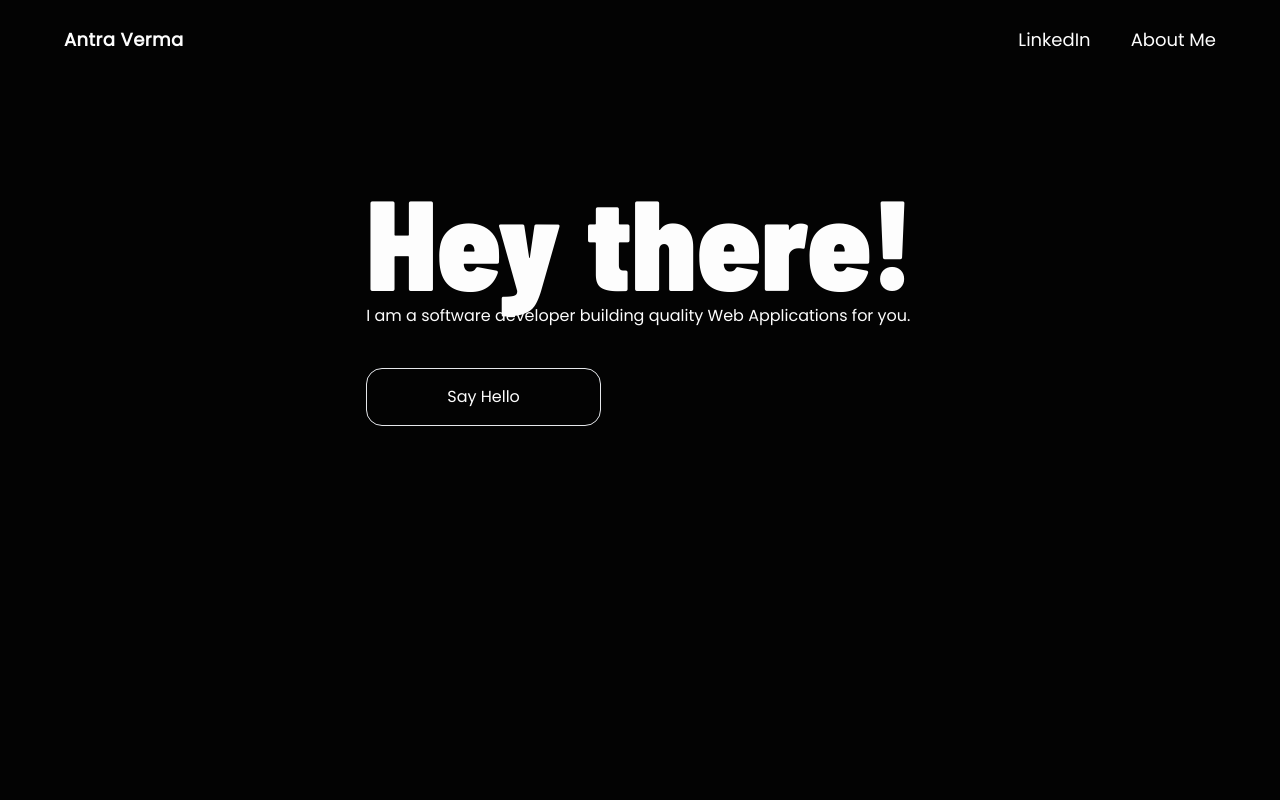
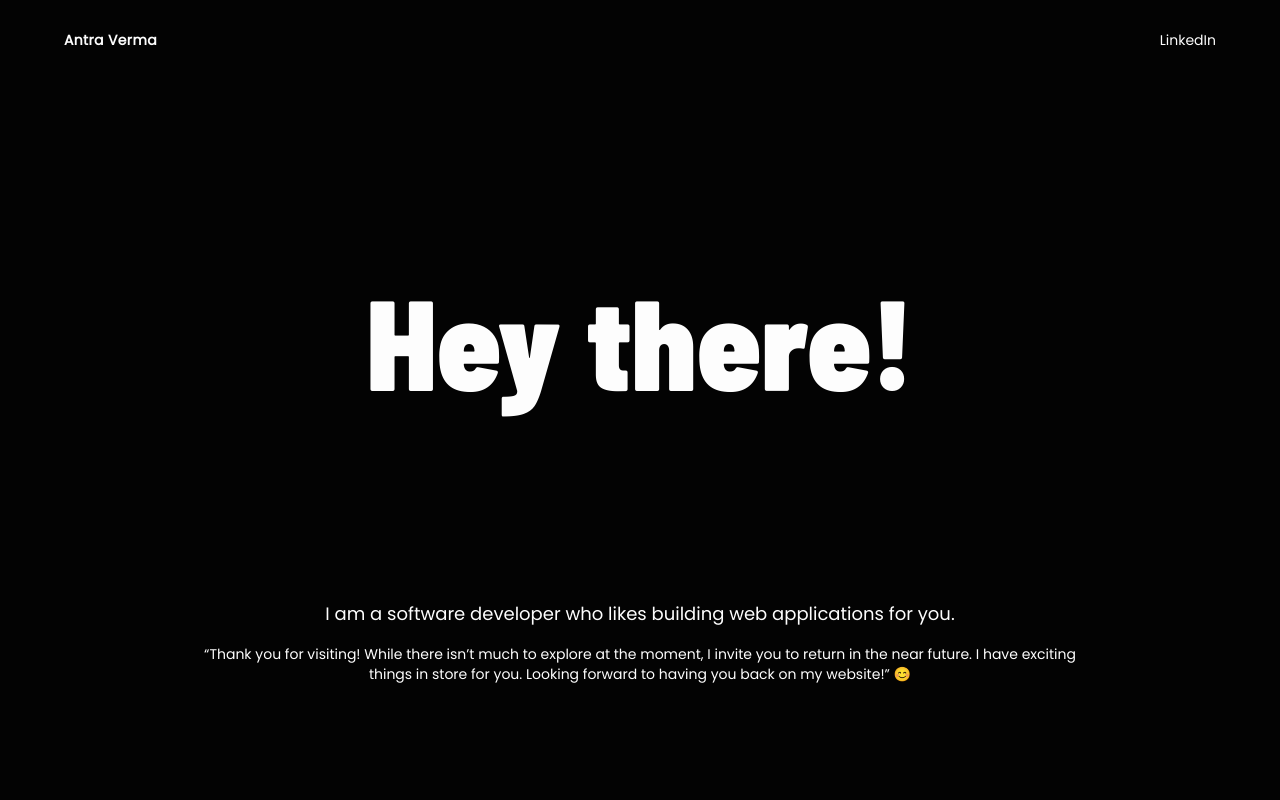
Before and after one commit to mis-coder/antraverma.com, a Next.js app: page / in a window 1280 px wide. Shown: the top 800 px of the page. Built offline with nearby package versions, Linux system fonts and the light colour scheme.

Commit message:
added hero section

```diff
--- a/app/components/Footer.tsx
+++ b/app/components/Footer.tsx
@@ -1,8 +1,8 @@
 const Footer = () => {
   return (
     <footer className="flex flex-col w-full h-fit p-4 items-center">
-      <p>Made with passion 🔥 by Antra.</p>
-      <p className="text-xs"> All rights reserved © Antra Verma 2024</p>
+      <p>Building it with 🔥 passion.</p>
+      <p className="text-xs mt-2"> All rights reserved © Antra Verma 2024</p>
     </footer>
   );
 };
--- a/app/components/Header.tsx
+++ b/app/components/Header.tsx
@@ -5,7 +5,7 @@ const Header = () => {
     <header className="flex h-20 w-full items-center justify-between px-8 md:px-16 lg:px-16">
       <a
         href="/"
-        className="font-extrabold text-sm md:text-lg lg:text-lg tracking-wide"
+        className="font-extrabold text-sm md:text-md lg:text-md tracking-wide"
       >
         Antra Verma
       </a>
--- a/app/components/UI/Navbar.tsx
+++ b/app/components/UI/Navbar.tsx
@@ -1,23 +1,19 @@
-import MobileNavbar from "./MobileNavbar";
-
 const Navbar = () => {
   return (
     <>
-      <nav className="hidden md:block lg:block">
-        <ul className="flex items-center justify-evenly w-fit gap-10 font-normal text-lg">
+      <nav className="block">
+        <ul className="flex items-center justify-evenly w-fit gap-10 font-normal">
           <li className="list-item--link">
-            <a href="https://www.linkedin.com/in/antra-verma/" target="_blank">
+            <a
+              className="text-sm md:text-md lg:text-md"
+              href="https://www.linkedin.com/in/antra-verma/"
+              target="_blank"
+            >
               LinkedIn
-            </a>
-          </li>
-          <li className="list-item--link">
-            <a href="/about" target="_blank">
-              About Me
             </a>
           </li>
         </ul>
       </nav>
-      <MobileNavbar />
     </>
   );
 };
--- a/app/components/sections/Hero.jsx
+++ b/app/components/sections/Hero.jsx
@@ -1,14 +1,27 @@
 
 const HeroSection = () => {
   return (
-    <section>
+    <section className="h-screen w-full flex items-center justify-center">
+      <div className="h-full w-full text-center max-w-xs md:max-w-4xl mx-auto flex flex-col items-center justify-around md:justify-evenly">
         <div>
-            <h1 className="font-barlow text-9xl">Hey there!</h1>
-            <p>I am a software developer <span>building quality Web Applications for you.</span></p>
-          <button className="mt-10 border rounded-2xl py-4 px-20">Say Hello</button>
+          <h1 className="font-barlow text-7xl md:text-9xl">
+            Hey there!
+          </h1>
+          <p className="mt-6 block md:hidden text-sm md:text-lg">
+            I am a software developer who likes building web applications for you.
+          </p>
         </div>
+        <div>
+          <p className="hidden md:block text-sm md:text-lg">
+            I am a software developer who likes building web applications for you.
+          </p>
+          <p className="mt-4 text-sm md:text-md">
+            “Thank you for visiting! While there isn’t much to explore at the moment, I invite you to return in the near future. I have exciting things in store for you. Looking forward to having you back on my website!” 😊
+          </p>
+        </div>
+      </div>
     </section>
-  )
-}
+  );
+};
 
-export default HeroSection
+export default HeroSection;
--- a/app/page.tsx
+++ b/app/page.tsx
@@ -2,7 +2,7 @@ import HeroSection from "./components/sections/Hero";
 
 export default function Home() {
   return (
-    <main className="flex min-h-screen flex-col items-center justify-between p-24">
+    <main className="flex min-h-screen flex-col items-center justify-between">
       <HeroSection />
     </main>
   );
```
